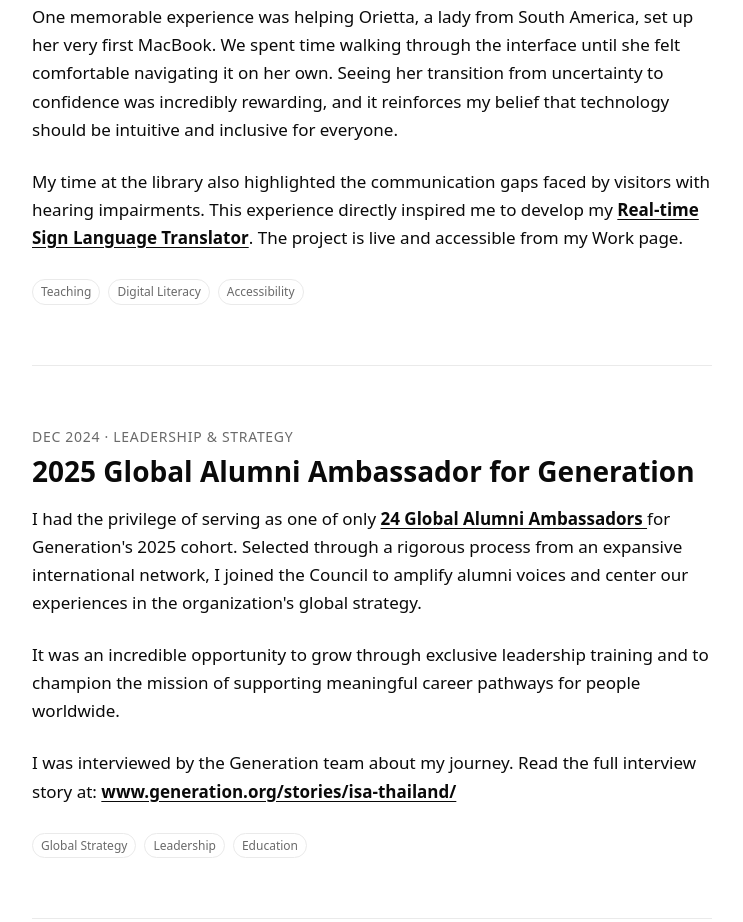
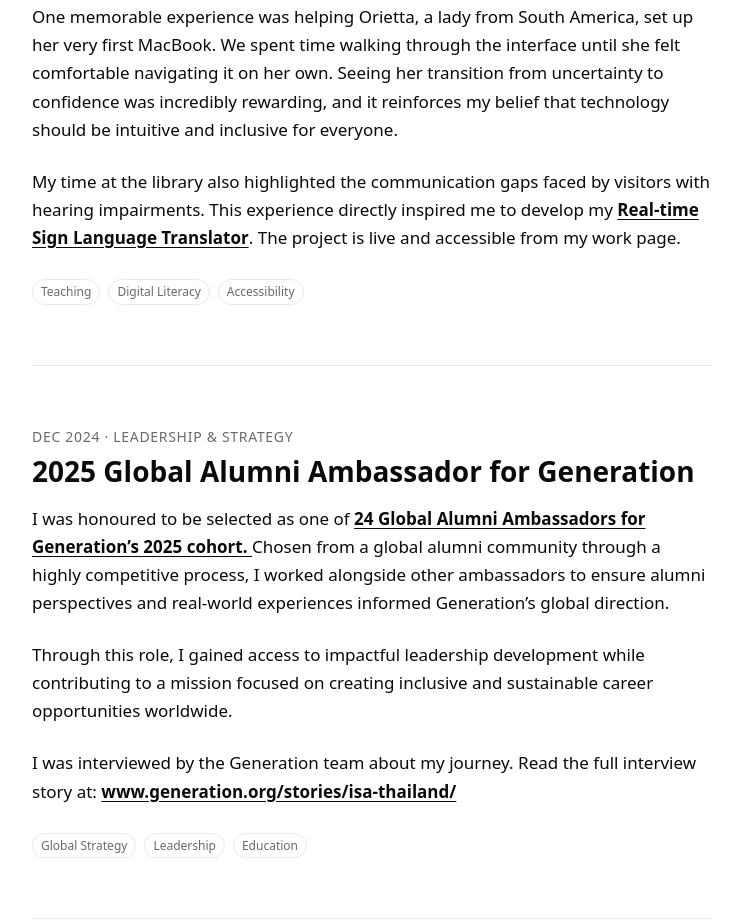
Before and after one commit to isaphu/my_resume, a plain HTML site: page volunteer.html in a window 1280 px wide. Shown: the part 788-1710 px from the top of the page, without its empty margins (148-891 px from the left). Drawn offline with nearby package versions, Linux system fonts and the light colour scheme; a script that the page names is missing.

Commit message:
update text and upload new pic

```diff
--- a/volunteer.html
+++ b/volunteer.html
@@ -49,7 +49,7 @@
               <p>
                 My time at the library also highlighted the communication gaps faced by visitors with hearing impairments. This experience directly inspired me to develop my
                 <a href="work.html" style="text-decoration: underline; text-underline-offset: 3px; font-weight: 600;">Real-time Sign Language Translator</a>.
-                The project is live and accessible from my Work page.
+                The project is live and accessible from my work page.
               </p>
               <div class="tags">
                 <span class="tag">Teaching</span>
@@ -64,14 +64,15 @@
           <h2 class="post-title">2025 Global Alumni Ambassador for Generation</h2>
 
           <div class="post-body">
-            <p>I had the privilege of serving as one of only
+            <p>I was honoured to be selected as one of
                 <a href="https://www.generation.org/news/introducing-the-2025-generation-global-alumni-ambassadors/"
                    target="_blank" rel="noopener"
                    style="text-decoration: underline; text-underline-offset: 3px; font-weight: 600;">
-                   24 Global Alumni Ambassadors
+                   24 Global Alumni Ambassadors for Generation’s 2025 cohort.
                 </a>
-                for Generation's 2025 cohort. Selected through a rigorous process from an expansive international network, I joined the Council to amplify alumni voices and center our experiences in the organization's global strategy.
-              </p>            <p>It was an incredible opportunity to grow through exclusive leadership training and to champion the mission of supporting meaningful career pathways for people worldwide.</p>
+                Chosen from a global alumni community through a highly competitive process, I worked alongside other ambassadors to ensure alumni perspectives and real-world experiences informed Generation’s global direction.
+              </p>
+              <p>Through this role, I gained access to impactful leadership development while contributing to a mission focused on creating inclusive and sustainable career opportunities worldwide.</p>
               <p>
                 I was interviewed by the Generation team about my journey. Read the full interview story at:
                 <a href="https://www.generation.org/stories/isa-thailand/"
@@ -96,9 +97,11 @@
             <p>I had the incredible opportunity to serve as a volunteer for the Paris 2024 Paralympic Games, stationed at the iconic <strong>Bercy Arena</strong> during the Wheelchair Basketball events.</p>            <div class="gallery">
                 <img src="assets/img/volunteer_photo/paris_2024/isa_paris_1.jpg" alt="Paris Paralympic game 2024">
                 <img src="assets/img/volunteer_photo/paris_2024/isa_paris_2.JPG" alt="Paris Paralympic game 2024">
+                <img src="assets/img/volunteer_photo/paris_2024/isa_paris_5.jpg" alt="Paris Paralympic game 2024">
+                <img src="assets/img/volunteer_photo/paris_2024/isa_paris_6.png" alt="Paris Paralympic game 2024">
                 <img src="assets/img/volunteer_photo/paris_2024/isa_paris_3.JPG" alt="Paris Paralympic game 2024">
                 <img src="assets/img/volunteer_photo/paris_2024/isa_cert_paris_4.jpg" alt="Paris Paralympic game 2024">
-            </div>
+              </div>
             <p>My role was fast-paced and multifaceted. On the operational side, I managed gate control and ticket scanning, with a specific focus on providing seamless assistance and accessibility services for spectators with disabilities. This role taught me how to handle high-pressure situations with patience, ensuring everyone felt welcome and safe.</p>
             <p>I also worked as a Press Coordinator and assisted the <strong>Olympic Broadcasting Service (OBS)</strong>. This gave me a unique behind-the-scenes perspective on how a global sporting event is broadcast to millions, requiring quick problem-solving and precise communication with international media teams.</p>
             <div class="tags">
```
Also changed, not shown: 7 other files.
